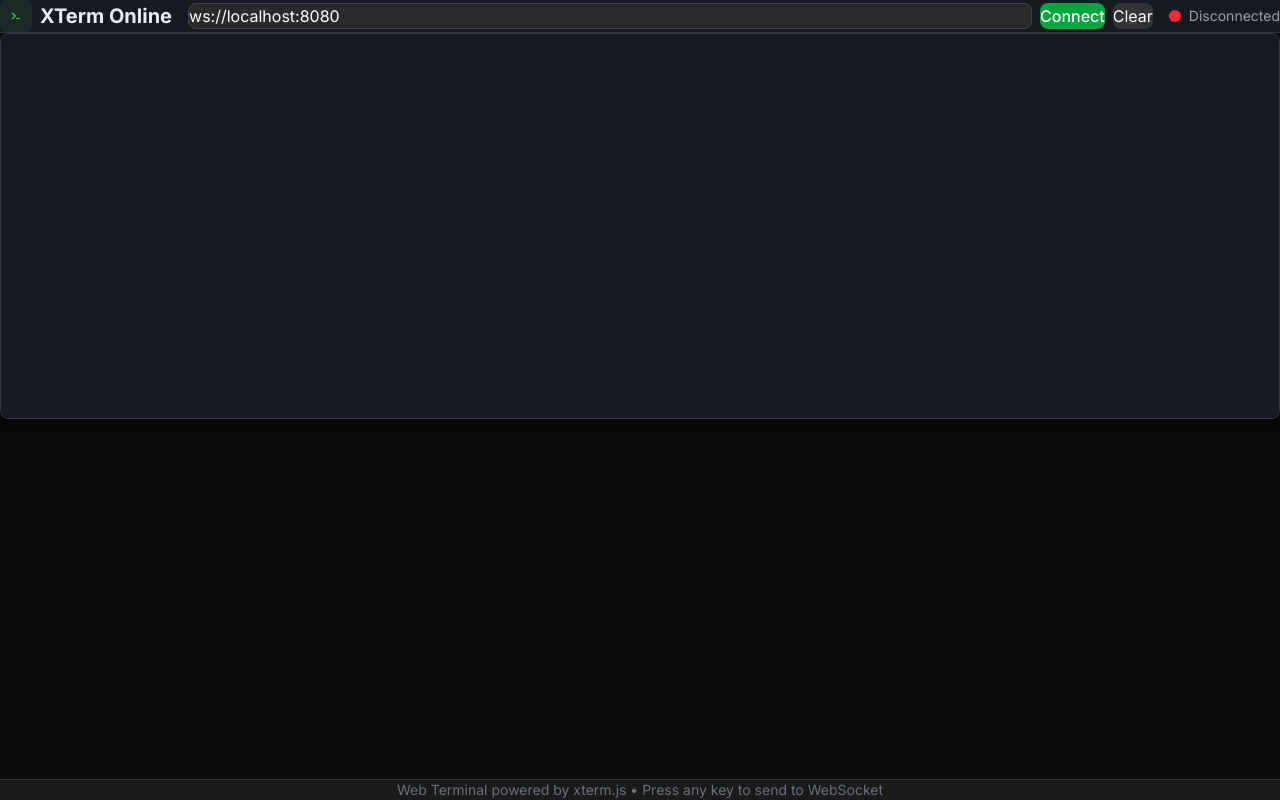
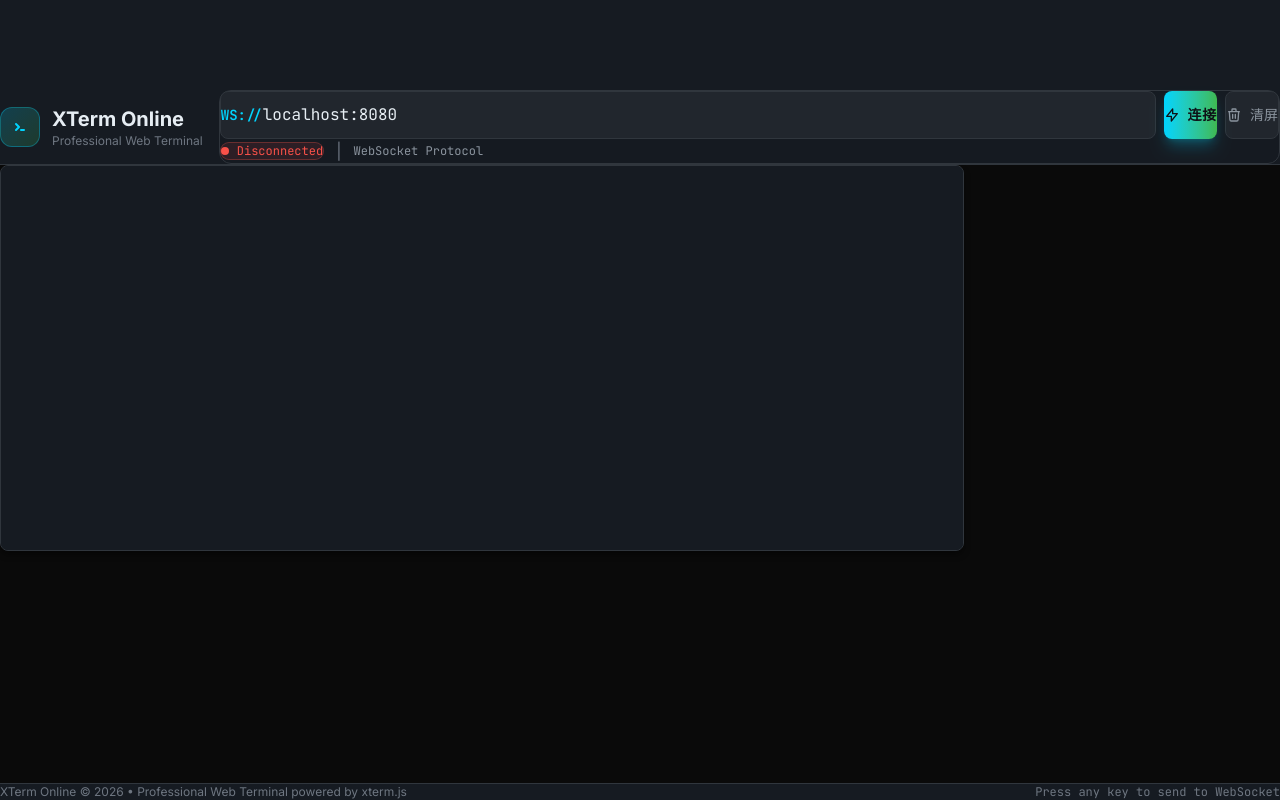
Before and after one commit to lbbniu/xterm-online, a Next.js app: page / in a window 1280 px wide. Built offline with nearby package versions, Linux system fonts and the light colour scheme.

Commit message:
feat: 科技感UI优化 + Google AdSense集成 + 优化连接面板

```diff
--- a/components/Terminal.tsx
+++ b/components/Terminal.tsx
@@ -4,6 +4,36 @@
 import { Terminal } from "@xterm/xterm";
 import { FitAddon } from "@xterm/addon-fit";
 import "@xterm/xterm/css/xterm.css";
+import Script from "next/script";
+
+// Google AdSense Component
+function GoogleAdSense({ adSlot, style }: { adSlot: string; style?: React.CSSProperties }) {
+  const adRef = useRef<HTMLDivElement>(null);
+
+  useEffect(() => {
+    if (typeof window !== "undefined" && adRef.current) {
+      try {
+        // @ts-ignore
+        (window.adsbygoogle = window.adsbygoogle || []).push({});
+      } catch (e) {
+        console.error("AdSense error:", e);
+      }
+    }
+  }, []);
+
+  return (
+    <div ref={adRef} style={style}>
+      <ins
+        className="adsbygoogle"
+        style={{ display: "block", ...style }}
+        data-ad-client="ca-pub-2958462056335326"
+        data-ad-slot={adSlot}
+        data-ad-format="auto"
+        data-full-width-responsive="true"
+      />
+    </div>
+  );
+}
 
 export default function TerminalComponent() {
   const terminalRef = useRef<HTMLDivElement>(null);
@@ -11,23 +41,30 @@
   const fitAddon = useRef<FitAddon | null>(null);
   const ws = useRef<WebSocket | null>(null);
 
-  const [wsUrl, setWsUrl] = useState("ws://localhost:8080");
+  const [wsUrl, setWsUrl] = useState("localhost:8080");
   const [isConnected, setIsConnected] = useState(false);
   const [connectionStatus, setConnectionStatus] = useState("Disconnected");
 
   useEffect(() => {
     if (!terminalRef.current) return;
 
-    // Initialize terminal
     const term = new Terminal({
       cursorBlink: true,
       fontSize: 14,
-      fontFamily: 'Menlo, Monaco, "Courier New", monospace',
+      fontFamily: 'JetBrains Mono, Menlo, Monaco, "Courier New", monospace',
       theme: {
-        background: "#1a1a1a",
-        foreground: "#e5e5e5",
-        cursor: "#e5e5e5",
-        selectionBackground: "#444",
+        background: "#0d1117",
+        foreground: "#e6edf3",
+        cursor: "#00d4ff",
+        selectionBackground: "#264f78",
+        black: "#484f58",
+        red: "#ff7b72",
+        green: "#3fb950",
+        yellow: "#d29922",
+        blue: "#58a6ff",
+        magenta: "#a371f7",
+        cyan: "#00d4ff",
+        white: "#e6edf3",
       },
     });
 
@@ -40,13 +77,11 @@
     terminal.current = term;
     fitAddon.current = fit;
 
-    // Handle resize
     const handleResize = () => {
       fit.fit();
     };
     window.addEventListener("resize", handleResize);
 
-    // Cleanup
     return () => {
       window.removeEventListener("resize", handleResize);
       ws.current?.close();
@@ -61,12 +96,13 @@
 
     try {
       setConnectionStatus("Connecting...");
-      const socket = new WebSocket(wsUrl);
+      const fullUrl = wsUrl.startsWith("ws://") ? wsUrl : `ws://${wsUrl}`;
+      const socket = new WebSocket(fullUrl);
 
       socket.onopen = () => {
         setIsConnected(true);
         setConnectionStatus("Connected");
-        terminal.current?.writeln("\r\n\x1b[32mConnected to WebSocket server\x1b[0m\r\n");
+        terminal.current?.writeln("\r\n\x1b[32m✓ Connected to WebSocket server\x1b[0m\r\n");
       };
 
       socket.onmessage = (event) => {
@@ -78,17 +114,16 @@
       socket.onclose = () => {
         setIsConnected(false);
         setConnectionStatus("Disconnected");
-        terminal.current?.writeln("\r\n\x1b[31mDisconnected from server\x1b[0m\r\n");
+        terminal.current?.writeln("\r\n\x1b[31m✗ Disconnected from server\x1b[0m\r\n");
       };
 
-      socket.onerror = (error) => {
+      socket.onerror = () => {
         setConnectionStatus("Error");
-        terminal.current?.writeln("\r\n\x1b[31mWebSocket error occurred\x1b[0m\r\n");
+        terminal.current?.writeln("\r\n\x1b[31m✗ WebSocket error occurred\x1b[0m\r\n");
       };
 
       ws.current = socket;
 
-      // Setup terminal input handling
       terminal.current?.onData((data) => {
         if (socket.readyState === WebSocket.OPEN) {
           socket.send(data);
@@ -96,7 +131,7 @@
       });
     } catch (error) {
       setConnectionStatus("Error");
-      terminal.current?.writeln("\r\n\x1b[31mFailed to connect\x1b[0m\r\n");
+      terminal.current?.writeln("\r\n\x1b[31m✗ Failed to connect\x1b[0m\r\n");
     }
   };
 
@@ -110,82 +145,151 @@
 
   return (
     <>
-      {/* Header */}
+      {/* Google AdSense Script */}
+      <Script
+        async
+        src="https://pagead2.googlesyndication.com/pagead/js/adsbygoogle.js?client=ca-pub-2958462056335326"
+        crossOrigin="anonymous"
+        strategy="afterInteractive"
+      />
+
+      {/* Header with AdSense */}
       <header className="bg-[var(--bg-secondary)] border-b border-[var(--border-default)] p-3 sm:p-4 shrink-0">
-        <div className="max-w-7xl mx-auto flex flex-col sm:flex-row items-start sm:items-center gap-3 sm:gap-4">
-          <div className="flex items-center gap-2 shrink-0">
-            {/* Logo Icon - 固定尺寸防止异常放大 */}
-            <div className="w-8 h-8 flex items-center justify-center bg-[var(--accent-green)]/10 rounded-lg shrink-0">
-              <svg
-                className="w-5 h-5 text-[var(--accent-green)]"
-                fill="none"
-                stroke="currentColor"
-                viewBox="0 0 24 24"
-                style={{ width: '20px', height: '20px', minWidth: '20px', minHeight: '20px' }}
-              >
+        <div className="max-w-7xl mx-auto">
+          {/* Top Ad Banner */}
+          <div className="mb-4 hidden sm:block">
+            <GoogleAdSense adSlot="1234567890" style={{ height: "90px" }} />
+          </div>
+
+          <div className="flex flex-col lg:flex-row items-stretch gap-4">
+            {/* Logo */}
+            <div className="flex items-center gap-3 shrink-0">
+              <div className="w-10 h-10 flex items-center justify-center bg-gradient-to-br from-[var(--accent-cyan)]/20 to-[var(--accent-green)]/20 rounded-xl border border-[var(--accent-cyan)]/30">
+                <svg className="w-6 h-6 text-[var(--accent-cyan)]" fill="none" stroke="currentColor" viewBox="0 0 24 24">
                   <path strokeLinecap="round" strokeLinejoin="round" strokeWidth={2} d="M8 9l3 3-3 3m5 0h3" />
                 </svg>
               </div>
-            <h1 className="text-lg sm:text-xl font-bold text-[var(--text-primary)] whitespace-nowrap">
-              XTerm Online
-            </h1>
+              <div>
+                <h1 className="text-xl font-bold text-[var(--text-primary)]">XTerm Online</h1>
+                <p className="text-xs text-[var(--text-muted)]">Professional Web Terminal</p>
+              </div>
             </div>
 
-          <div className="flex-1 flex flex-col sm:flex-row gap-2 w-full sm:w-auto">
+            {/* Connection Panel - Tech Style */}
+            <div className="flex-1 glass-panel rounded-xl p-1 border border-[var(--border-default)]">
+              <div className="flex flex-col sm:flex-row gap-2">
+                {/* URL Input - Large & Tech */}
+                <div className="flex-1 relative group">
+                  <div className="absolute inset-0 bg-gradient-to-r from-[var(--accent-cyan)]/10 to-[var(--accent-green)]/10 rounded-lg opacity-0 group-hover:opacity-100 transition-opacity duration-500 blur"></div>
+                  <div className="relative flex items-center bg-[var(--bg-tertiary)] rounded-lg border border-[var(--border-default)] group-hover:border-[var(--accent-cyan)]/50 transition-all duration-300 focus-within:border-[var(--accent-cyan)] focus-within:shadow-[0_0_20px_rgba(0,212,255,0.2)] h-12">
+                    <span className="pl-4 pr-2 text-[var(--accent-cyan)] font-mono text-sm font-bold">WS://</span>
                     <input
                       type="text"
                       value={wsUrl}
                       onChange={(e) => setWsUrl(e.target.value)}
-              placeholder="ws://localhost:8080"
+                      placeholder="localhost:8080"
                       disabled={isConnected}
-              className="flex-1 px-4 py-2 bg-[#2a2a2a] border border-[#444] rounded-lg text-white placeholder-gray-500 focus:outline-none focus:border-blue-500 disabled:opacity-50 disabled:cursor-not-allowed"
+                      className="flex-1 bg-transparent border-0 px-2 py-3 text-[var(--text-primary)] font-mono text-base placeholder-[var(--text-muted)] focus:outline-none disabled:opacity-50"
                     />
+                    {isConnected && (
+                      <span className="pr-4 text-[var(--accent-green)]">
+                        <span className="w-2 h-2 bg-[var(--accent-green)] rounded-full animate-pulse inline-block"></span>
+                      </span>
+                    )}
+                  </div>
+                </div>
+
+                {/* Action Buttons */}
+                <div className="flex gap-2 shrink-0">
                   <button
                     onClick={isConnected ? disconnect : connect}
-              className={`px-6 py-2 rounded-lg font-medium transition-colors ${
-                isConnected
-                  ? "bg-red-600 hover:bg-red-700 text-white"
-                  : "bg-green-600 hover:bg-green-700 text-white"
-              }`}
+                    className={`
+                      relative overflow-hidden px-6 h-12 rounded-lg font-semibold text-sm uppercase tracking-wider
+                      transition-all duration-300 transform hover:scale-105 active:scale-95
+                      ${isConnected
+                        ? 'bg-gradient-to-r from-red-600 to-red-700 hover:from-red-500 hover:to-red-600 text-white shadow-lg shadow-red-500/30'
+                        : 'bg-gradient-to-r from-[var(--accent-cyan)] to-[var(--accent-green)] text-[var(--bg-primary)] shadow-lg shadow-cyan-500/30 hover:shadow-cyan-500/50'
+                      }
+                    `}
                   >
-              {isConnected ? "Disconnect" : "Connect"}
+                    <span className="relative flex items-center gap-2">
+                      {isConnected ? (
+                        <>
+                          <svg className="w-4 h-4" fill="none" stroke="currentColor" viewBox="0 0 24 24">
+                            <path strokeLinecap="round" strokeLinejoin="round" strokeWidth={2} d="M6 18L18 6M6 6l12 12" />
+                          </svg>
+                          断开
+                        </>
+                      ) : (
+                        <>
+                          <svg className="w-4 h-4" fill="none" stroke="currentColor" viewBox="0 0 24 24">
+                            <path strokeLinecap="round" strokeLinejoin="round" strokeWidth={2} d="M13 10V3L4 14h7v7l9-11h-7z" />
+                          </svg>
+                          连接
+                        </>
+                      )}
+                    </span>
                   </button>
+
                   <button
                     onClick={clearTerminal}
-              className="px-4 py-2 bg-[#333] hover:bg-[#444] text-white rounded-lg transition-colors"
+                    className="px-4 h-12 rounded-lg font-medium text-sm border border-[var(--border-default)] bg-[var(--bg-tertiary)] text-[var(--text-secondary)] hover:border-[var(--text-muted)] hover:text-[var(--text-primary)] hover:bg-[var(--bg-elevated)] transition-all duration-300 flex items-center gap-2"
                   >
-              Clear
+                    <svg className="w-4 h-4" fill="none" stroke="currentColor" viewBox="0 0 24 24">
+                      <path strokeLinecap="round" strokeLinejoin="round" strokeWidth={2} d="M19 7l-.867 12.142A2 2 0 0116.138 21H7.862a2 2 0 01-1.995-1.858L5 7m5 4v6m4-6v6m1-10V4a1 1 0 00-1-1h-4a1 1 0 00-1 1v3M4 7h16" />
+                    </svg>
+                    清屏
                   </button>
                 </div>
+              </div>
 
-          <div className="flex items-center gap-2">
-            <span
-              className={`w-3 h-3 rounded-full ${
+              {/* Status Bar */}
+              <div className="mt-2 flex items-center gap-3 px-2">
+                <div className={`flex items-center gap-2 px-3 py-1 rounded-full text-xs font-mono ${
                   isConnected
-                  ? "bg-green-500 animate-pulse"
+                    ? 'bg-[var(--accent-green)]/10 text-[var(--accent-green)] border border-[var(--accent-green)]/30'
                     : connectionStatus === "Connecting..."
-                  ? "bg-yellow-500 animate-pulse"
-                  : "bg-red-500"
-              }`}
-            />
-            <span className="text-sm text-gray-400">{connectionStatus}</span>
+                    ? 'bg-[var(--accent-yellow)]/10 text-[var(--accent-yellow)] border border-[var(--accent-yellow)]/30'
+                    : 'bg-[var(--accent-red)]/10 text-[var(--accent-red)] border border-[var(--accent-red)]/30'
+                }`}>
+                  <span className={`w-2 h-2 rounded-full ${
+                    isConnected
+                      ? 'bg-[var(--accent-green)] animate-pulse'
+                      : connectionStatus === "Connecting..."
+                      ? 'bg-[var(--accent-yellow)] animate-blink'
+                      : 'bg-[var(--accent-red)]'
+                  }`}></span>
+                  <span>{connectionStatus}</span>
+                </div>
+
+                <span className="text-[var(--text-muted)]">|</span>
+                <span className="text-[var(--text-secondary)] font-mono text-xs">WebSocket Protocol</span>
+              </div>
+            </div>
           </div>
         </div>
       </header>
 
       {/* Terminal Container */}
       <main className="flex-1 p-2 sm:p-4 overflow-hidden">
-        <div className="max-w-7xl mx-auto h-full">
-          <div className="terminal-container h-full">
+        <div className="max-w-7xl mx-auto h-full flex gap-4">
+          {/* Main Terminal */}
+          <div className="flex-1 terminal-container h-full">
             <div ref={terminalRef} className="h-full w-full" />
+          </div>
+
+          {/* Sidebar Ad */}
+          <div className="hidden lg:block w-[300px] shrink-0">
+            <GoogleAdSense adSlot="2345678901" style={{ width: "300px", height: "600px" }} />
           </div>
         </div>
       </main>
 
       {/* Footer */}
-      <footer className="bg-[#1a1a1a] border-t border-[#333] p-3">
-        <div className="max-w-7xl mx-auto text-center text-sm text-gray-500">
-          Web Terminal powered by xterm.js • Press any key to send to WebSocket
+      <footer className="bg-[var(--bg-secondary)] border-t border-[var(--border-default)] p-3">
+        <div className="max-w-7xl mx-auto flex flex-col sm:flex-row items-center justify-between gap-2 text-xs text-[var(--text-muted)]">
+          <span>XTerm Online © 2026 • Professional Web Terminal powered by xterm.js</span>
+          <span className="font-mono">Press any key to send to WebSocket</span>
         </div>
       </footer>
     </>
--- /dev/null
+++ b/components/ads/GoogleAdSense.tsx
@@ -0,0 +1,43 @@
+"use client";
+
+import { useEffect, useRef } from "react";
+
+interface GoogleAdSenseProps {
+  adSlot: string;
+  adFormat?: "auto" | "rectangle" | "horizontal" | "vertical";
+  style?: React.CSSProperties;
+  className?: string;
+}
+
+export default function GoogleAdSense({
+  adSlot,
+  adFormat = "auto",
+  style,
+  className = "",
+}: GoogleAdSenseProps) {
+  const adRef = useRef<HTMLDivElement>(null);
+
+  useEffect(() => {
+    if (typeof window !== "undefined" && adRef.current) {
+      try {
+        // @ts-ignore
+        (window.adsbygoogle = window.adsbygoogle || []).push({});
+      } catch (e) {
+        console.error("AdSense error:", e);
+      }
+    }
+  }, []);
+
+  return (
+    <div className={`google-ad-container ${className}`} style={style}>
+      <ins
+        className="adsbygoogle"
+        style={{ display: "block", ...style }}
+        data-ad-client="ca-pub-2958462056335326"
+        data-ad-slot={adSlot}
+        data-ad-format={adFormat}
+        data-full-width-responsive="true"
+      />
+    </div>
+  );
+}
```
Also changed, not shown: public/ads.txt (added). Lines whose indentation alone changed are shown as unchanged.
